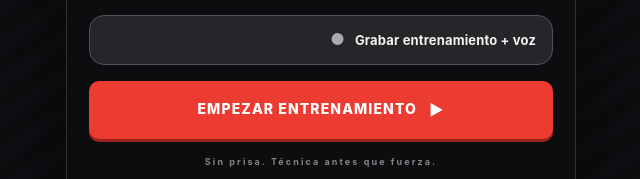
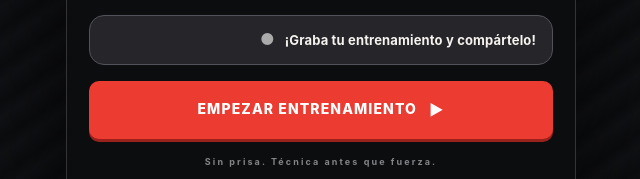
Before and after one commit to primalproducts1/PrimalBoxingApp, a website: page index.html in a window 1280 px wide. Shown: the part 808-987 px from the top of the page, 319-959 px from the left. Drawn offline with Linux system fonts and the light colour scheme.

Commit message:
index.html

```diff
--- a/index.html
+++ b/index.html
@@ -25,7 +25,7 @@
       <span class="chip-edit">AJUSTAR</span>
     </button>
 
-    <div class="record-tools"><button id="recordSetup" class="record-cta" data-sheet="recordSheet" type="button"><span aria-hidden="true">●</span> Grabar entrenamiento + voz</button><button id="recordStop" class="record-stop" type="button" hidden>■ Detener video</button></div>
+    <div class="record-tools"><button id="recordSetup" class="record-cta" data-sheet="recordSheet" type="button"><span aria-hidden="true">●</span> ¡Graba tu entrenamiento y compártelo!</button><button id="recordStop" class="record-stop" type="button" hidden>■ Detener video</button></div>
 
 
     <section class="ring" aria-label="Entrenamiento" aria-live="off">
```
